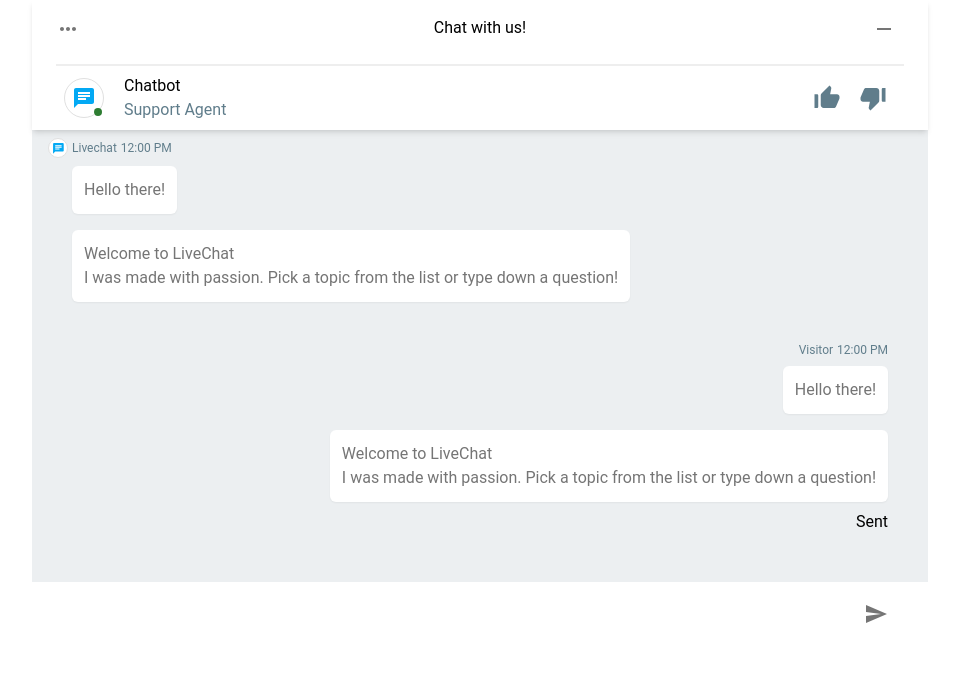
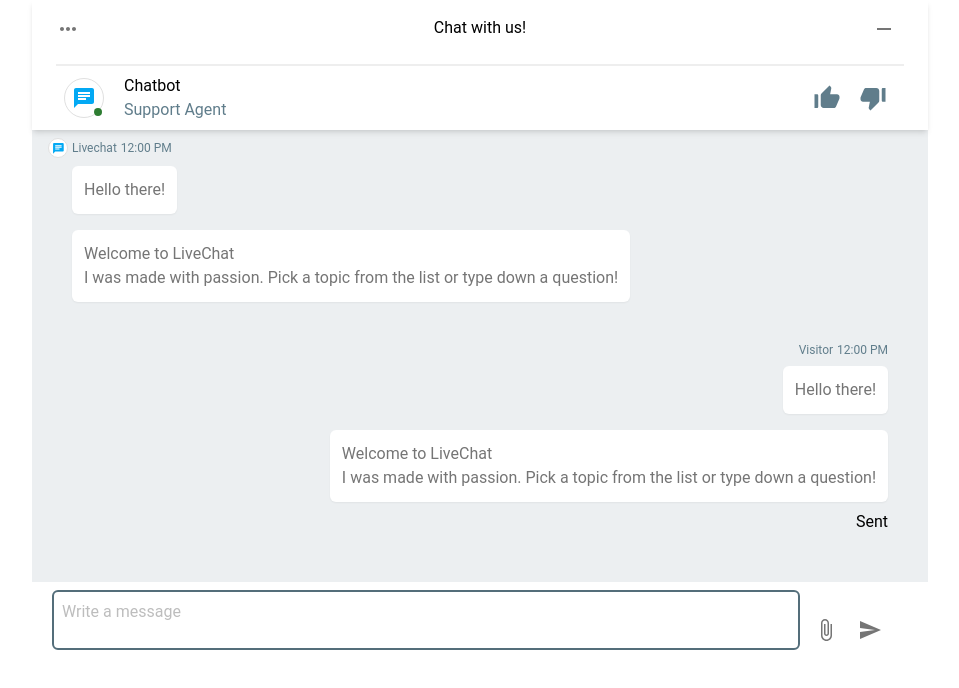
Before and after one commit to moboluwade/ai-chatbot, a React (Create React App) app: page / in a window 1280 px wide. Shown: the top 688 px of the page, without its empty margins (160-1119 px from the left). Built offline with nearby package versions, Linux system fonts and the light colour scheme.

Commit message:
add border styles to chat input

```diff
--- a/src/components/Chat/subs/ChatInput.jsx
+++ b/src/components/Chat/subs/ChatInput.jsx
@@ -1,15 +1,19 @@
-import React, { useRef } from 'react'
+import React, { useRef, useState } from 'react'
 import SendIcon from '@mui/icons-material/Send';
+import { AttachFile } from '@mui/icons-material';
 
 const ChatInput = () => {
+    const [chatInput, setChatInput] = useState('')
     const inputRef = useRef()
 
     return (
-        <div className='sticky bottom-0 bg-white py-2 px-10 w-full min-h-[3rem] flex flex-row items-center justify-between'>
-            <textarea ref={inputRef}  onInput={(inputRef)=>inputRef.currentTarget.style.height = inputRef.currentTarget.scrollHeight + 'px'}  className='w-full min-h-8 max-h-32 overflow-auto resize-none focus:outline-none' name="user-chat" id="user-chat-input"></textarea>
-            {/* <span>'Write a message to prove that the space between input and icon will not increase'</span> */}
-            <div className='pl-2'>
-                <SendIcon className='fill-blueGrey-500' />
+        <div className='sticky bottom-0 bg-white py-2 px-10 pl-5 w-full min-h-[3rem] flex flex-row items-end justify-between'>
+            <textarea placeholder='Write a message' ref={inputRef} onChange={(e) => { setChatInput(e.target.value) }} onInput={(inputRef) => { inputRef.currentTarget.style.height = 'auto'; inputRef.currentTarget.style.height = inputRef.currentTarget.scrollHeight + 'px' }} className='w-full min-h-8 max-h-32 pl-2 pt-2 overflow-auto resize-none border-2 border-blue-gray-600 rounded-md focus:outline-none scroll overscroll-contain' name="user-chat" id="user-chat-input"></textarea>
+            <div className=' cursor-pointer ml-2 rounded-md border-[1.5px] border-white hover:border-blue-gray-500 w-10 h-10 flex flex-row items-center justify-center'>
+                <AttachFile className=' fill-blue-gray-500' />
+            </div>
+            <div className=' cursor-pointer ml-2 rounded-md border-[1.5px] border-white hover:border-blue-gray-500 w-10 h-10 flex flex-row items-center justify-center'>
+                <SendIcon className='fill-blue-gray-500' />
             </div>
         </div>
     )
--- a/src/index.css
+++ b/src/index.css
@@ -6,3 +6,16 @@
   margin: 0;
   padding: 0;
 }
+
+#user-chat-input {
+  overflow: scroll;
+  overflow-x: hidden;
+}
+#user-chat-input::-webkit-scrollbar {
+  width: 0;  /* Remove scrollbar space */
+  background: transparent;  /* Optional: just make scrollbar invisible */
+}
+/* Optional: show position indicator in red */
+#user-chat-input::-webkit-scrollbar-thumb {
+  background: #FF0000;
+}
```
